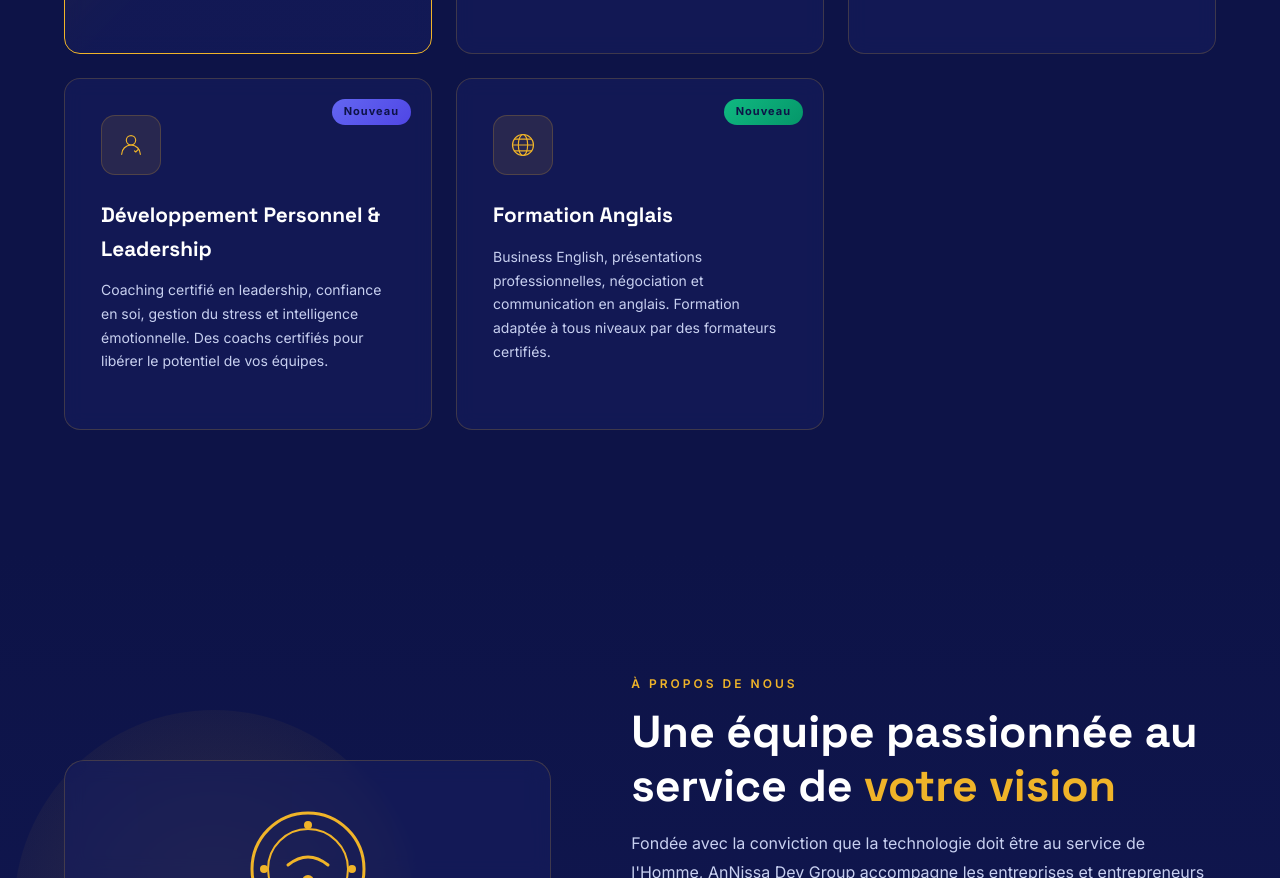
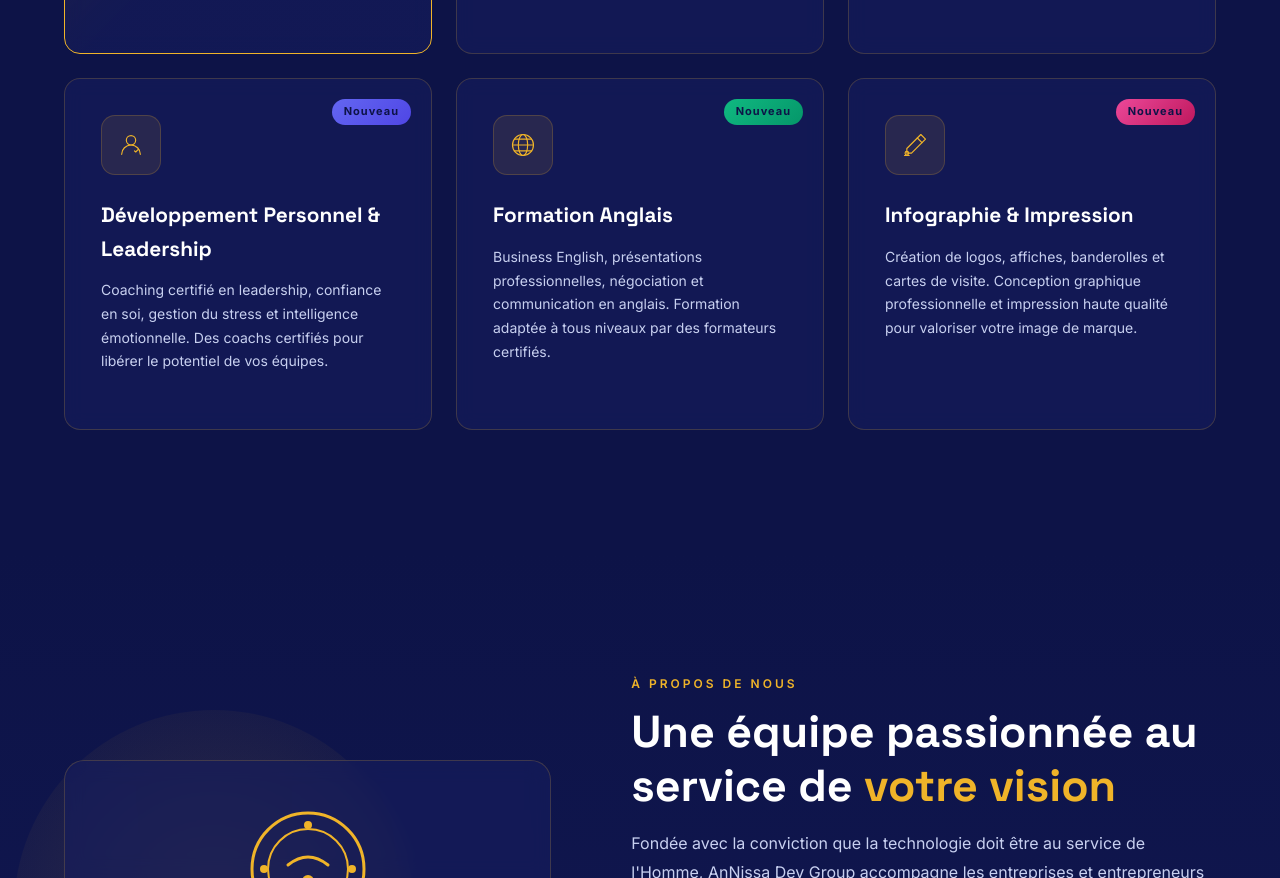
Before and after one commit to AlKoubra/annissadevgroup, a website: page public/index.html in a window 1280 px wide. Shown: the part 1842-2720 px from the top of the page. Drawn offline with Linux system fonts and the light colour scheme; animation ran at ten frames a second.

Commit message:
Add Infographie & Impression service card
Co-Authored-By: Claude Sonnet 4.6 <noreply@anthropic.com>

```diff
--- a/public/index.html
+++ b/public/index.html
@@ -263,6 +263,22 @@
         </div>
         <h3>Formation Anglais</h3>
         <p>Business English, présentations professionnelles, négociation et communication en anglais. Formation adaptée à tous niveaux par des formateurs certifiés.</p>
+      </div>
+
+      <div class="service-card" data-delay="700">
+        <div class="service-badge" style="background:linear-gradient(135deg,#ec4899,#be185d)">Nouveau</div>
+        <div class="service-icon-wrap">
+          <div class="service-icon">
+            <svg viewBox="0 0 48 48" fill="none" xmlns="http://www.w3.org/2000/svg">
+              <path d="M34 6l8 8-24 24H10v-8L34 6z" stroke="currentColor" stroke-width="2" stroke-linecap="round" stroke-linejoin="round"/>
+              <path d="M28 12l8 8" stroke="currentColor" stroke-width="2" stroke-linecap="round"/>
+              <circle cx="10" cy="38" r="3" stroke="currentColor" stroke-width="2"/>
+              <path d="M6 42h8" stroke="currentColor" stroke-width="2" stroke-linecap="round"/>
+            </svg>
+          </div>
+        </div>
+        <h3>Infographie & Impression</h3>
+        <p>Création de logos, affiches, banderolles et cartes de visite. Conception graphique professionnelle et impression haute qualité pour valoriser votre image de marque.</p>
       </div>
 
     </div>
@@ -755,6 +771,19 @@ const services = {
       { cat: 'Formats', techs: ['Cours individuels', 'Groupes restreints', 'E-learning', 'Immersion intensive'] }
     ],
     deliverables: ['Attestation de niveau', 'Supports de cours', 'Exercices pratiques', 'Accès plateforme e-learning', 'Suivi personnalisé', 'Certification reconnue']
+  },
+  infographie: {
+    icon: `<svg viewBox="0 0 48 48" fill="none" width="32" height="32"><path d="M34 6l8 8-24 24H10v-8L34 6z" stroke="#f0b429" stroke-width="2" stroke-linecap="round" stroke-linejoin="round"/><path d="M28 12l8 8" stroke="#f0b429" stroke-width="2" stroke-linecap="round"/><circle cx="10" cy="38" r="3" stroke="#f0b429" stroke-width="2"/><path d="M6 42h8" stroke="#f0b429" stroke-width="2" stroke-linecap="round"/></svg>`,
+    title: 'Infographie & Impression',
+    badge: 'Nouveau',
+    desc: 'Nous créons une identité visuelle forte pour votre marque : logos professionnels, affiches, banderolles et cartes de visite. De la conception graphique à l\'impression haute qualité, nous gérons tout le processus pour un rendu impeccable.',
+    stacks: [
+      { cat: 'Identité visuelle', techs: ['Création de logo', 'Charte graphique', 'Guide de marque', 'Typographie', 'Palette couleurs'] },
+      { cat: 'Supports print', techs: ['Affiches & flyers', 'Banderolles & bâches', 'Cartes de visite', 'Brochures & catalogues', 'Roll-up & kakémonos'] },
+      { cat: 'Outils & Logiciels', techs: ['Adobe Illustrator', 'Adobe Photoshop', 'Adobe InDesign', 'Figma', 'Canva Pro'] },
+      { cat: 'Impression', techs: ['Impression offset', 'Impression numérique', 'Grand format', 'Finitions (vernis, pelliculage)', 'Livraison'] }
+    ],
+    deliverables: ['Logo en tous formats (SVG, PNG, PDF)', 'Charte graphique complète', 'Fichiers prêts à l\'impression', 'Supports print livrés', 'Révisions incluses', 'Droits d\'auteur cédés']
   }
 };
 
```
